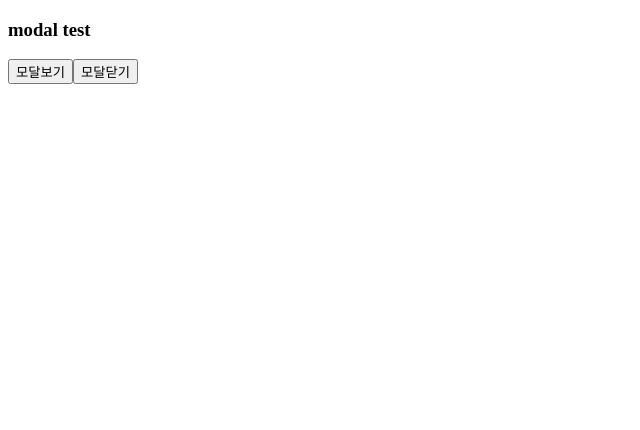
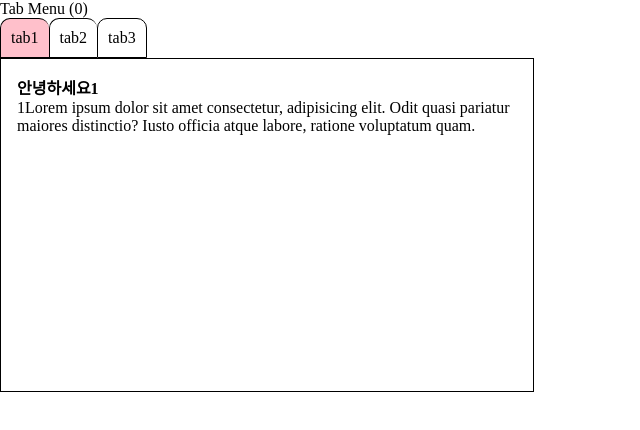
Before and after one commit to yoonchangcho-hm/01web, a React (Vite) app in the folder 03react/02react/: page / in a window 1280 px wide. Shown: the top 430 px of the page, without its empty margins (0-640 px from the left). Built offline with nearby package versions, Linux system fonts and the light colour scheme; the HTML template or start-up script is replaced by a standard one.

Commit message:
251020_1230

```diff
--- a/03react/02react/src/App.jsx
+++ b/03react/02react/src/App.jsx
@@ -1,22 +1,67 @@
 import React, { useState } from 'react';
-import ModalComp from './components/modal/ModalComp';
+import './tab.css';
 
 function App() {
-  const [modalView, setModalView] = useState(false);
+  const data = [
+    {
+      title: '안녕하세요1',
+      content:
+        '1Lorem ipsum dolor sit amet consectetur, adipisicing elit. Odit quasi pariatur maiores distinctio? Iusto officia atque labore, ratione voluptatum quam.',
+    },
+    {
+      title: '안녕하세요2',
+      content:
+        '2Lorem ipsum dolor sit amet consectetur, adipisicing elit. Odit quasi pariatur maiores distinctio? Iusto officia atque labore, ratione voluptatum quam.',
+    },
+    {
+      title: '안녕하세요3',
+      content:
+        '3Lorem ipsum dolor sit amet consectetur, adipisicing elit. Odit quasi pariatur maiores distinctio? Iusto officia atque labore, ratione voluptatum quam.',
+    },
+  ];
 
-  const modalViewFn = () => {
-    setModalView(true);
+  const [tab, setTab] = useState(0);
+
+  const tabNum = (index) => {
+    setTab(index);
   };
 
-  const modalClose = () => {
-    setModalView(false);
-  };
   return (
     <div>
-      <h3>modal test</h3>
-      <button onClick={modalViewFn}>모달보기</button>
-      <button onClick={modalClose}>모달닫기</button>
-      {modalView ? <ModalComp modalClose={modalClose} /> : null}
+      Tab Menu ({tab})
+      <div>
+        <ul className="tab">
+          <li
+            className={`han ${tab == 0 ? 'active' : ''}`}
+            // className={tab == 0 ? 'active' : ''}
+            onClick={() => {
+              tabNum(0);
+            }}
+          >
+            tab1
+          </li>
+          <li
+            className={tab == 1 ? 'active' : ''}
+            onClick={() => {
+              tabNum(1);
+            }}
+          >
+            tab2
+          </li>
+          <li
+            className={tab == 2 ? 'active' : ''}
+            onClick={() => {
+              tabNum(2);
+            }}
+          >
+            tab3
+          </li>
+        </ul>
+        <div className="content">
+          <h4>{data[tab].title}</h4>
+          <p>{data[tab].content}</p>
+        </div>
+      </div>
     </div>
   );
 }
--- a/03react/02react/src/components/modal/ModalComp.jsx
+++ b/03react/02react/src/components/modal/ModalComp.jsx
@@ -1,9 +1,35 @@
 import React from 'react';
 
-function ModalComp({ modalClose }) {
+function ModalComp({ content, modalClose }) {
+  const style = {
+    wrap: {
+      width: '300px',
+      padding: '16px',
+      background: 'lightgray',
+      borderRadius: '10px',
+    },
+    header: {
+      display: 'flex',
+      justifyContent: 'space-between',
+    },
+    text: {
+      background: 'skyblue',
+    },
+    close: {
+      padding: '20px',
+      cursor: 'pointer',
+    },
+  };
+
   return (
-    <div>
-      ModalComp
+    <div style={style.wrap}>
+      <div style={style.header}>
+        <h3>{content.title}</h3>
+        <div onClick={modalClose} style={style.close}>
+          X
+        </div>
+      </div>
+      <p style={style.text}>{content.vContent}</p>
       <button onClick={modalClose}>닫기</button>
     </div>
   );
--- /dev/null
+++ b/03react/02react/src/tab.css
@@ -0,0 +1,43 @@
+* {
+  margin: 0;
+  padding: 0;
+}
+
+ul,
+li {
+  list-style: none;
+  margin: 0;
+  padding: 0;
+}
+
+.tab {
+  display: flex;
+}
+
+.tab li {
+  padding: 10px;
+  border: 1px solid #000;
+  border-right: 0 none;
+  border-radius: 10px 10px 0 0;
+  cursor: pointer;
+}
+
+.tab li:hover {
+  background-color: skyblue;
+}
+
+.tab li:last-child {
+  border-right: 1px solid #000;
+}
+
+.tab li.active {
+  background: pink;
+}
+
+.content {
+  width: 500px;
+  height: 300px;
+  /* background-color: skyblue; */
+  border: 1px solid #000;
+  padding: 16px;
+}
```
Also changed, not shown: 03react/02react/src/App_03modal01.jsx (added, +29 -0 lines).
